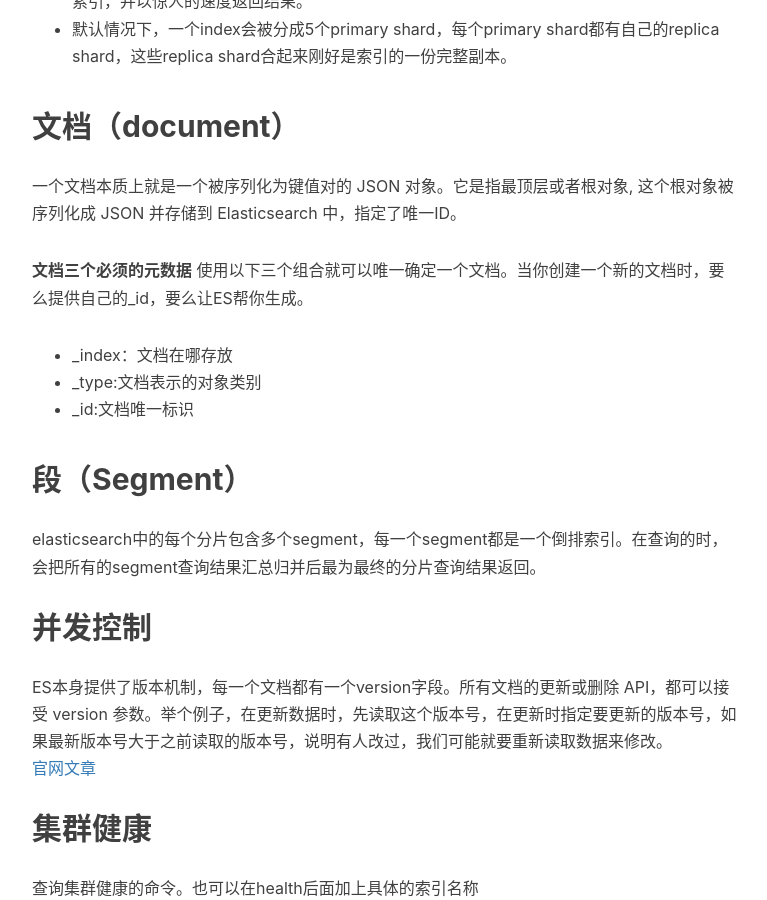
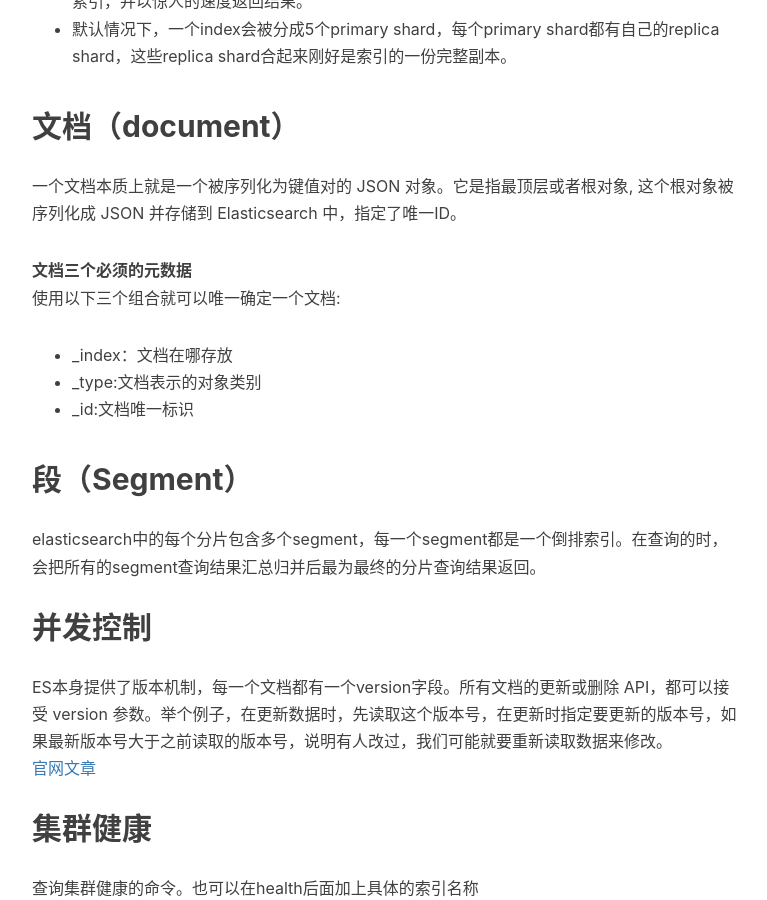
Before and after one commit to kanonjz/kanonjz.github.io, a Jekyll site: the page built from _posts/2018-03-09-understanding-of-es.md, in a window 1280 px wide and 900 px high, scrolled down 2023 px. Shown: the whole window, without its empty margins (233-1000 px from the left). Built offline with Jekyll 4.4.1, drawn with Linux system fonts in a browser that asks for light colours; nearby versions of some CDN libraries; comment, search, counter and statistics services are not loaded.

Commit message:
Update 2018-03-09-understanding-of-es.md

```diff
--- a/_posts/2018-03-09-understanding-of-es.md
+++ b/_posts/2018-03-09-understanding-of-es.md
@@ -52,7 +52,7 @@ GET case/_mapping
 一个文档本质上就是一个被序列化为键值对的 JSON 对象。它是指最顶层或者根对象, 这个根对象被序列化成 JSON 并存储到 Elasticsearch 中，指定了唯一ID。
 
 **文档三个必须的元数据**
-使用以下三个组合就可以唯一确定一个文档。当你创建一个新的文档时，要么提供自己的_id，要么让ES帮你生成。
+使用以下三个组合就可以唯一确定一个文档:
 - _index：文档在哪存放
 - _type:文档表示的对象类别
 - _id:文档唯一标识
```
